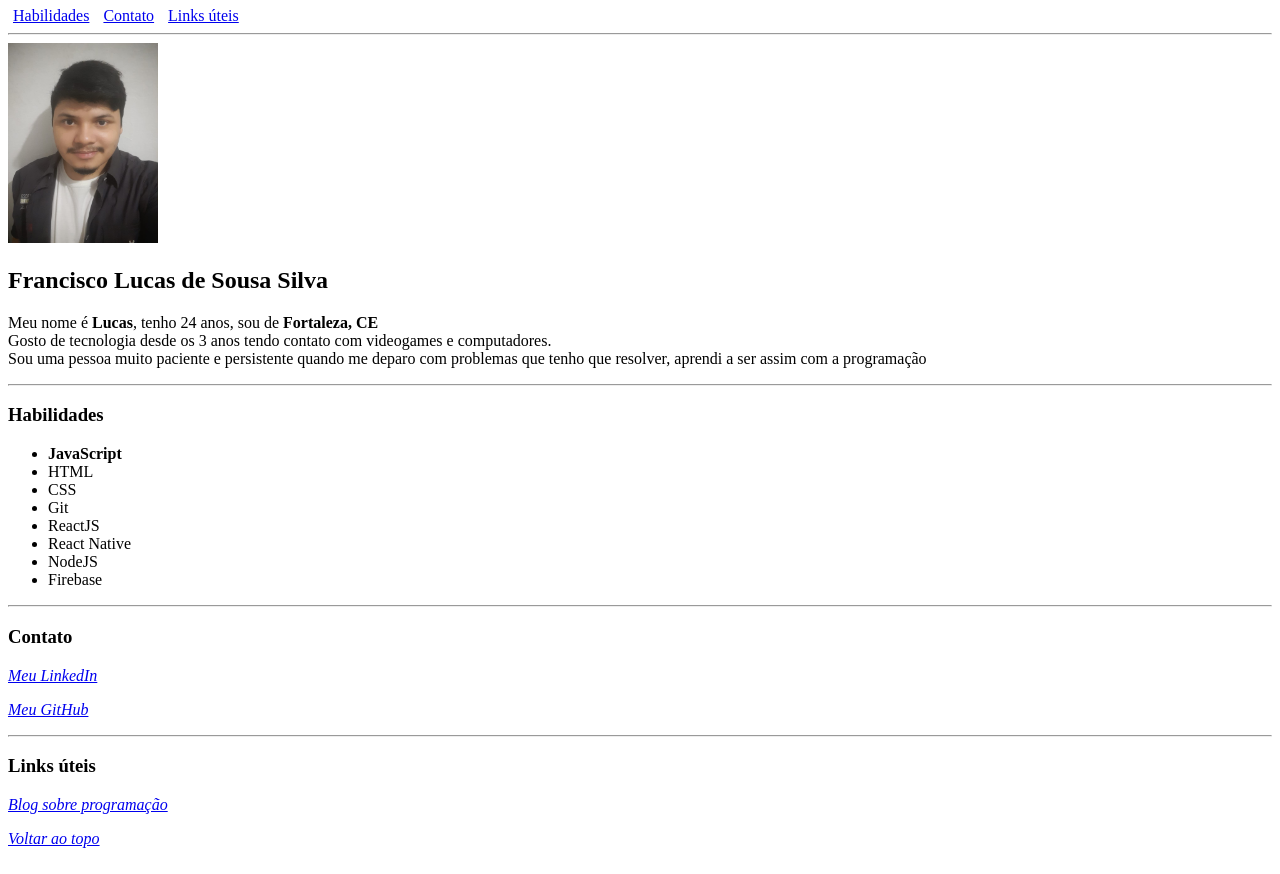
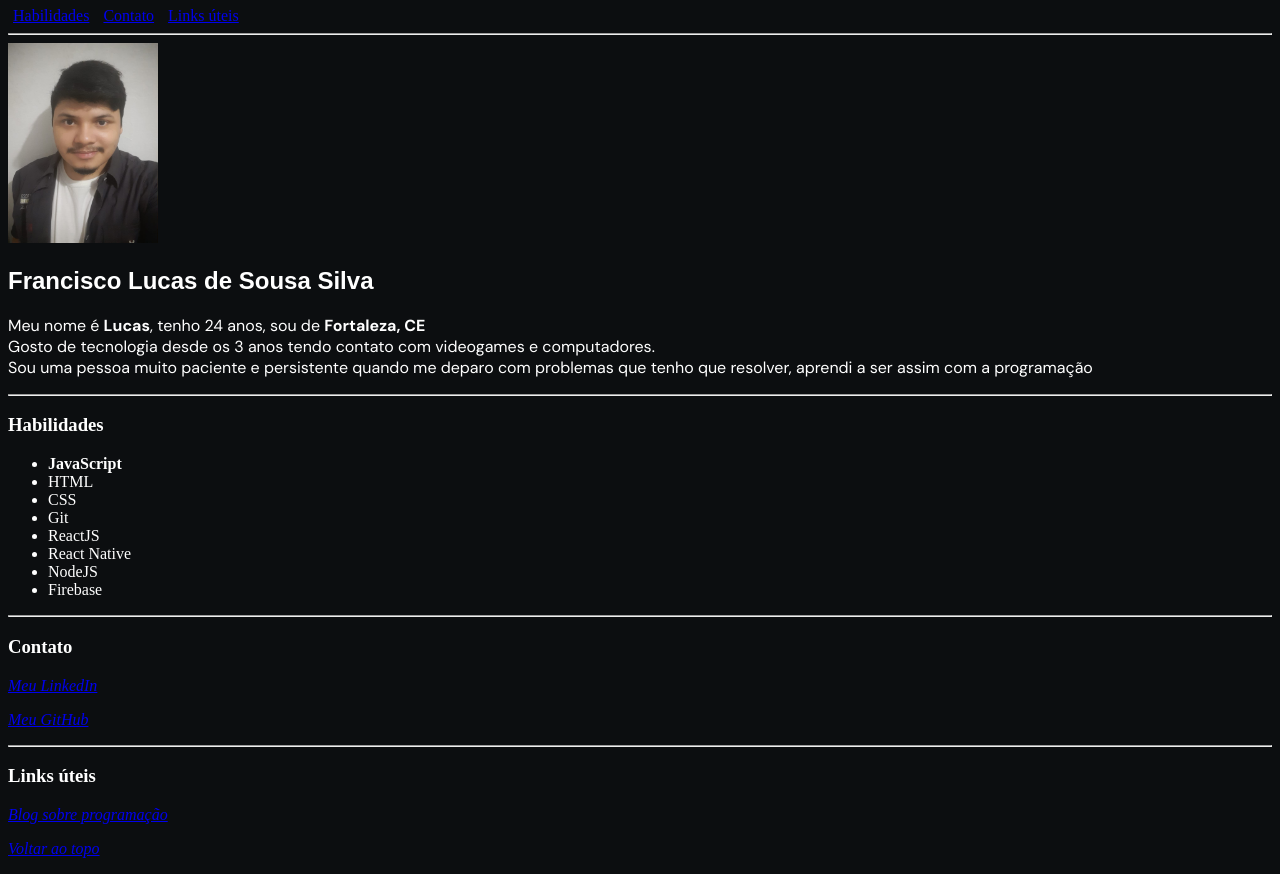
Before and after one commit to lucassilvafs/lucassilvafs.github.io, a plain HTML site: page index.html in a window 1280 px wide. Shown: the part 73-947 px from the top of the page. Drawn offline with Linux system fonts and the light colour scheme.

Commit message:
algumas alterações de cores

```diff
--- a/index.html
+++ b/index.html
@@ -11,24 +11,24 @@
     <h1>Portfólio</h1>
     <div id="menu">
         <ul>
-            <li><a href="#habilidades">Habilidades</a></li>
-            <li><a href="#contato">Contato</a></li>
+            <li><a href="#habilities">Habilidades</a></li>
+            <li><a href="#contact">Contato</a></li>
             <li><a href="#blog">Links úteis</a></li>
         </ul>
     </div>
 
     <hr>
 
-    <img id="minhaFoto" src="./img/Lucas-Silva.jpeg" alt="Foto de uma pessoa sorrindo" width="150px">
-    <h2>Francisco Lucas de Sousa Silva</h2>
-    <p>Meu nome é <strong>Lucas</strong>, tenho 24 anos, sou de <strong>Fortaleza, CE</strong><br>
+    <img id="myPhoto" src="./img/Lucas-Silva.jpeg" alt="Foto de uma pessoa sorrindo" width="150px">
+    <h2 id="myName">Francisco Lucas de Sousa Silva</h2>
+    <p id="myDescription">Meu nome é <strong>Lucas</strong>, tenho 24 anos, sou de <strong>Fortaleza, CE</strong><br>
         Gosto de tecnologia desde os 3 anos tendo contato com videogames e computadores. <br>
         Sou uma pessoa muito paciente e persistente quando me deparo com problemas que tenho que resolver, aprendi a ser assim com a programação
     </p>
 
     <hr>
 
-    <h3 id="habilidades"><strong>Habilidades</strong></h3>
+    <h3 id="habilities"><strong>Habilidades</strong></h3>
     <ul>
         <li><Strong>JavaScript</Strong></li>
         <li>HTML</li>
@@ -42,7 +42,7 @@
 
     <hr>
 
-    <h3 id="contato"><strong>Contato</strong></h3>
+    <h3 id="contact"><strong>Contato</strong></h3>
     <p><em><a href="https://www.linkedin.com/in/lucas-silva-9087aa177" target="_blank">Meu LinkedIn</a></em></p>
     <p><em><a href="https://github.com/lucassilvafs" target="_blank">Meu GitHub</a></em></p>
 
--- a/styles.css
+++ b/styles.css
@@ -1,8 +1,25 @@
+@import url(https://fonts.googleapis.com/css?family=DM+Sans:regular,italic,500,500italic,700,700italic);
+
 #menu ul {
     margin:0;
     padding:0;
 }
+
 #menu li {
     padding-inline: 5px;
     display:inline;
 }
+
+#myName {
+    font-family: sans-serif
+}
+
+#myDescription {
+    font-family: 'Dm Sans';
+    font-size: 16px;
+}
+
+body {
+    color:white;
+    background-color: rgb(12, 14, 16);
+}
```
